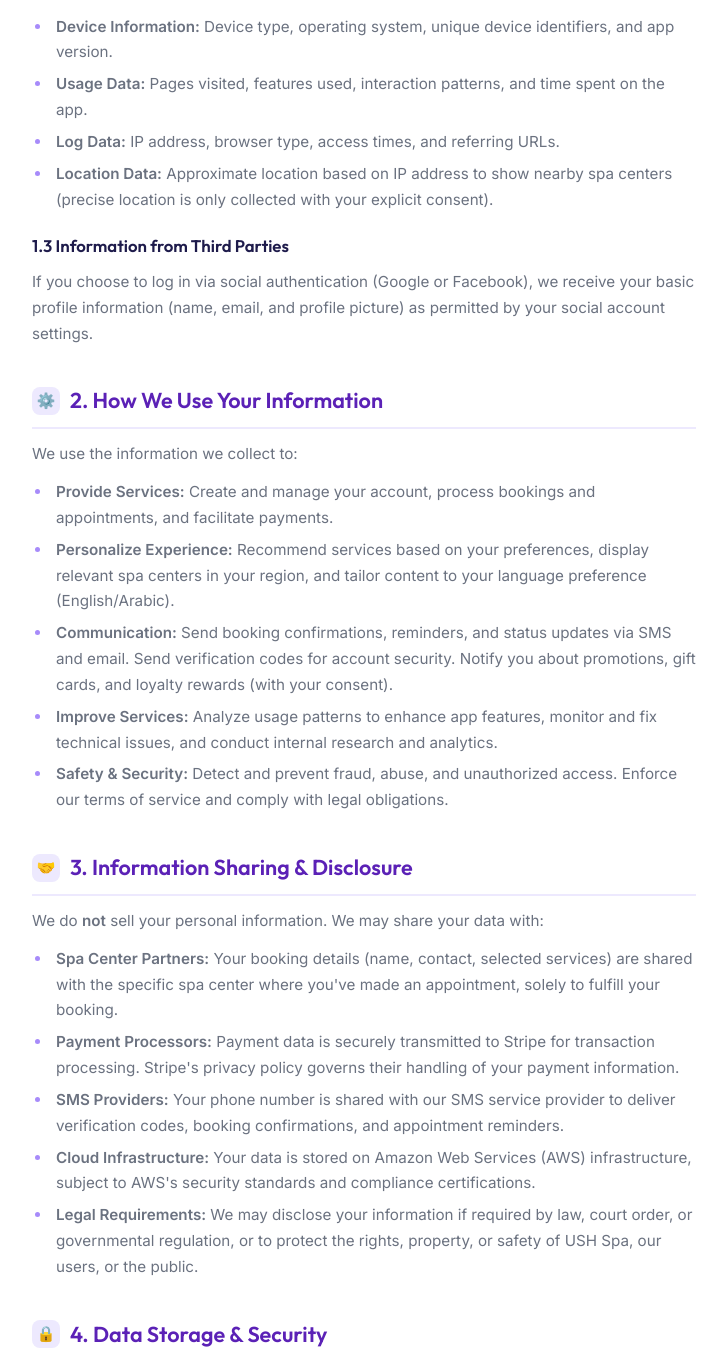
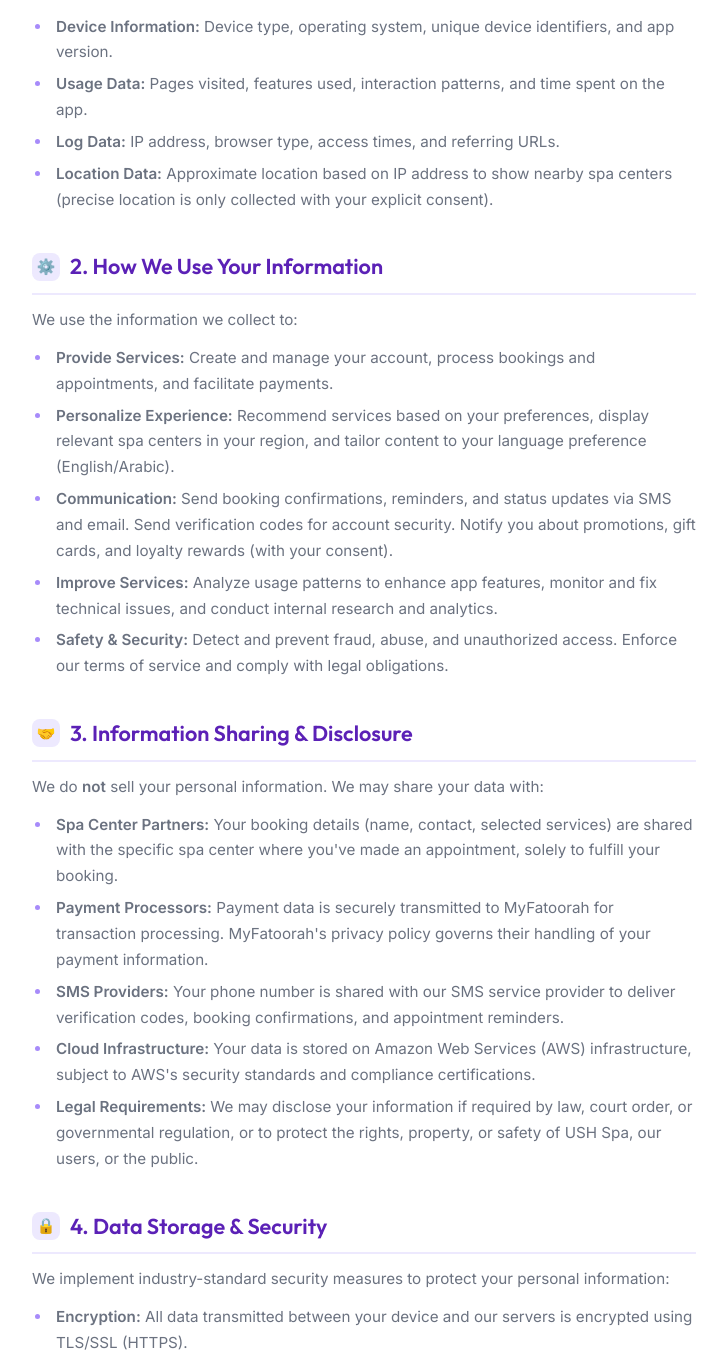
Before and after one commit to vraxaserver/ush_api_backend, a Django app: page /privacy-policy/ in a window 1280 px wide. Shown: the part 1484-2835 px from the top of the page, without its empty margins (276-1003 px from the left). Run offline with Django 4.2, Linux system fonts and the light colour scheme; parts of the project's set-up code (start-up, migrations or seed data) failed here and were passed over.

Commit message:
Updated privacy policy

```diff
--- a/templates/legal/privacy_policy.html
+++ b/templates/legal/privacy_policy.html
@@ -397,11 +397,6 @@
                             centers (precise location is only collected with your explicit consent).</li>
                     </ul>
 
-                    <h3>1.3 Information from Third Parties</h3>
-                    <p>If you choose to log in via social authentication (Google or Facebook), we receive your basic
-                        profile information (name, email, and profile picture) as permitted by your social account
-                        settings.</p>
-
                     <!-- 2. How We Use Your Information -->
                     <h2 id="how-we-use"><span class="icon">⚙️</span> 2. How We Use Your Information</h2>
                     <p>We use the information we collect to:</p>
@@ -427,8 +422,8 @@
                         <li><strong>Spa Center Partners:</strong> Your booking details (name, contact, selected
                             services) are shared with the specific spa center where you've made an appointment, solely
                             to fulfill your booking.</li>
-                        <li><strong>Payment Processors:</strong> Payment data is securely transmitted to Stripe for
-                            transaction processing. Stripe's privacy policy governs their handling of your payment
+                        <li><strong>Payment Processors:</strong> Payment data is securely transmitted to MyFatoorah for
+                            transaction processing. MyFatoorah's privacy policy governs their handling of your payment
                             information.</li>
                         <li><strong>SMS Providers:</strong> Your phone number is shared with our SMS service provider to
                             deliver verification codes, booking confirmations, and appointment reminders.</li>
@@ -475,14 +470,10 @@
                     <p>Our Services integrate with the following third-party providers, each governed by their own
                         privacy policies:</p>
                     <ul>
-                        <li><strong>Google OAuth:</strong> For social sign-in — <a
-                                href="https://policies.google.com/privacy" target="_blank" rel="noopener">Google Privacy
-                                Policy</a></li>
-                        <li><strong>Facebook OAuth:</strong> For social sign-in — <a
-                                href="https://www.facebook.com/privacy/policy/" target="_blank" rel="noopener">Facebook
-                                Privacy Policy</a></li>
-                        <li><strong>Stripe:</strong> For payment processing — <a href="https://stripe.com/privacy"
-                                target="_blank" rel="noopener">Stripe Privacy Policy</a></li>
+                        <li><strong>MyFatoorah:</strong> For payment processing — <a
+                                href="https://www.myfatoorah.com/%D8%B3%D9%8A%D8%A7%D8%B3%D8%A9-%D8%A7%D9%84%D8%AE%D8%B5%D9%88%D8%B5%D9%8A%D8%A9/"
+                                target="_blank">https://www.myfatoorah.com/%D8%B3%D9%8A%D8%A7%D8%B3%D8%A9-%D8%A7%D9%84%D8%AE%D8%B5%D9%88%D8%B5%D9%8A%D8%A9/</a>
+                        </li>
                         <li><strong>Amazon Web Services:</strong> For cloud hosting and storage — <a
                                 href="https://aws.amazon.com/privacy/" target="_blank" rel="noopener">AWS Privacy
                                 Policy</a></li>
@@ -507,16 +498,7 @@
                     <p>To exercise any of these rights, please contact us using the details provided in Section 12
                         below.</p>
 
-                    <!-- 8. Children's Privacy -->
-                    <h2 id="children"><span class="icon">👶</span> 8. Children's Privacy</h2>
-                    <p>Our Services are not intended for children under the age of 13. We do not knowingly collect
-                        personal information from children under 13. If you are a parent or guardian and believe your
-                        child has provided us with personal information, please contact us immediately, and we will take
-                        steps to delete such information.</p>
-                    <p>Users must be at least 13 years old to create an account, as verified during the registration
-                        process.</p>
-
-                    <!-- 9. Data Retention -->
+                    <!-- 8. Data Retention -->
                     <h2 id="retention"><span class="icon">🗄️</span> 9. Data Retention</h2>
                     <p>We retain your personal information for as long as necessary to:</p>
                     <ul>
@@ -528,7 +510,7 @@
                     <p>When your data is no longer needed, we will securely delete or anonymize it. Booking history and
                         transaction records may be retained in anonymized form for analytics and reporting purposes.</p>
 
-                    <!-- 10. International Data Transfers -->
+                    <!-- 9. International Data Transfers -->
                     <h2 id="international"><span class="icon">🌍</span> 10. International Data Transfers</h2>
                     <p>USH Spa Center operates primarily in the Middle East region (Qatar, Kuwait, and the United Arab
                         Emirates). Your data may be processed and stored on servers located in the AWS Middle East
@@ -537,7 +519,7 @@
                         appropriate safeguards are in place to protect your information in compliance with applicable
                         regulations.</p>
 
-                    <!-- 11. Changes to This Policy -->
+                    <!-- 10. Changes to This Policy -->
                     <h2 id="changes"><span class="icon">📝</span> 11. Changes to This Policy</h2>
                     <p>We may update this Privacy Policy from time to time to reflect changes in our practices,
                         technology, legal requirements, or other factors. When we make material changes:</p>
@@ -548,14 +530,14 @@
                             policy.</li>
                     </ul>
 
-                    <!-- 12. Contact Us -->
+                    <!-- 11. Contact Us -->
                     <h2 id="contact"><span class="icon">📧</span> 12. Contact Us</h2>
                     <p>If you have any questions, concerns, or requests regarding this Privacy Policy or our data
                         practices, please contact us:</p>
 
                     <div class="contact-card">
                         <p><strong>USH Spa Center</strong></p>
-                        <p>📧 Email: <a href="mailto:contact@spaush.com">contact@spaush.com</a></p>
+                        <p>📧 Email: <a href="mailto:Info@ushspakw.com">Info@ushspakw.com</a></p>
                         <p>🌐 Website: <a href="https://api.spaush.com" target="_blank" rel="noopener">spaush.com</a>
                         </p>
                     </div>
```
